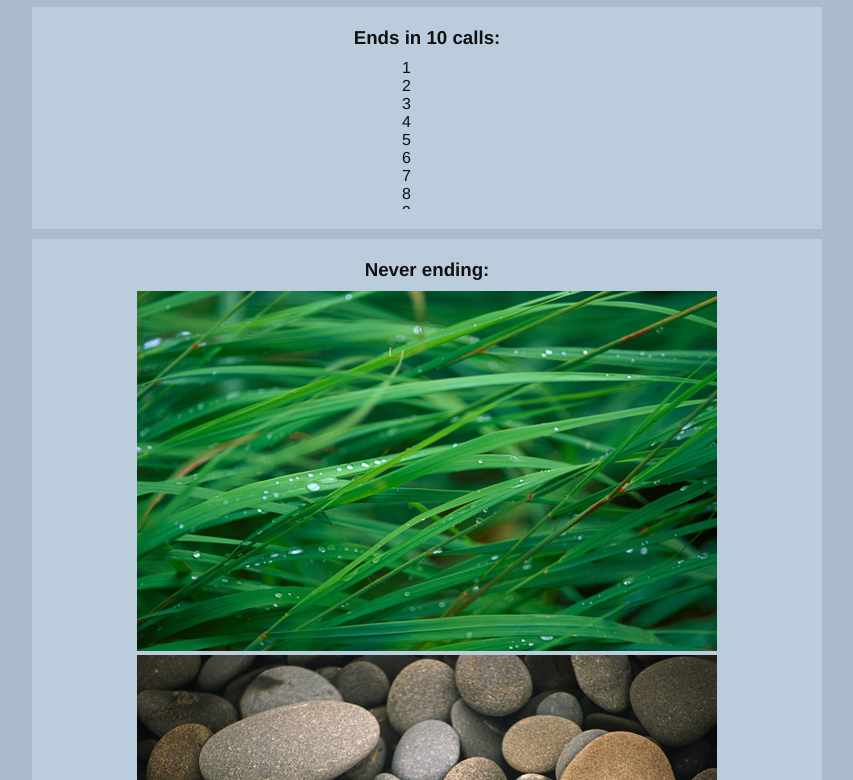
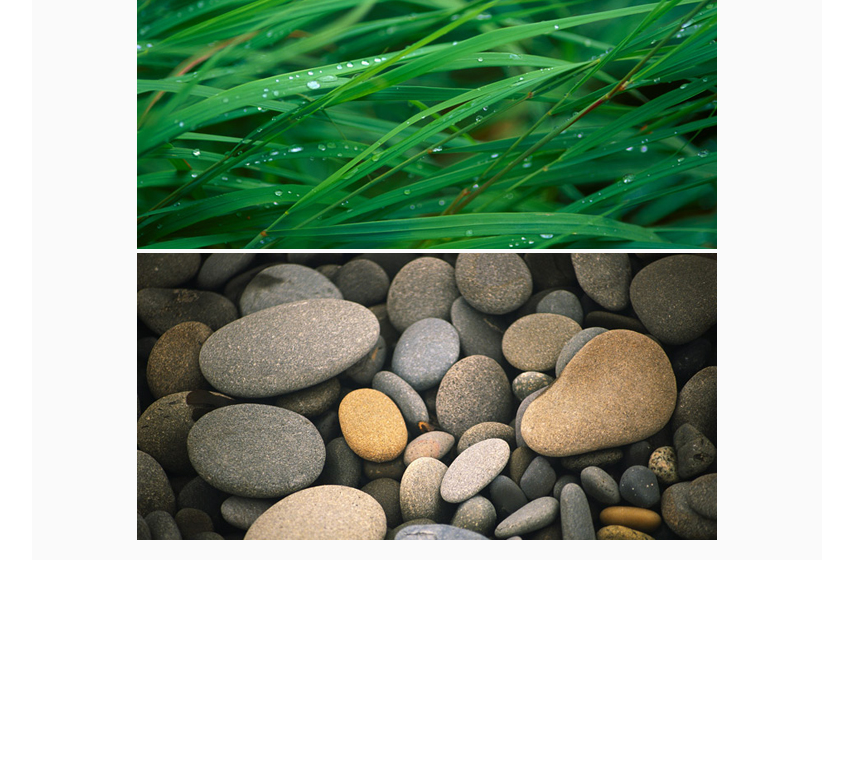
Before and after one commit to stitou-nada/jqeury-plugin, a plain HTML site: page Exemple Utilisation 3 plugins/exmple1/infinite-scroll.html in a window 1280 px wide. Shown: the part 82-862 px from the top of the page, without its empty margins (213-1066 px from the left). After the commit the page ends 800 px from the top, so only its background shows below. Drawn offline with Linux system fonts and the light colour scheme.

Commit message:
exmple 1

```diff
--- a/Exemple Utilisation 3 plugins/Exemple 1 .html
+++ /dev/null
@@ -1,25 +0,0 @@
-
-
-
-
-<div class="container">
-    <article class="post"><img src="jacket.png" alt=""></article>
-    <article class="post"><img src="t-shirt.png" alt=""></article>
-    <article class="post"><img src="T-SHIRT RF celebration.png" alt=""></article>
-    ...
-  </div>
-
-
-<script>
-  $('.container').infiniteScroll({
-    // options
-
-  });
-</script>
-
-
-
-
-	<script src="js/jquery.js"></script>
-	<script src="js/plugins.min.js"></script>
-    <script src="/path/to/infinite-scroll.pkgd.min.js"></script>
--- /dev/null
+++ b/Exemple Utilisation 3 plugins/exmple1/css/style.css
@@ -0,0 +1,10 @@
+
+      * { margin: auto; }
+      body { margin: 20px 0; background: rgb(255, 255, 255); color: #111; font-family: Helvetica, Arial, Verdana, 'Lucida Grande', sans-serif; }
+      h1, h3, p { text-align: center; }
+      div.example { padding: 20px; margin: 10px auto; background: rgb(250, 250, 250); width: 750px; }
+      div.example h3 { margin-bottom: 10px; }
+      ul, ol { padding: 0; }
+      #list { width: 50px; height: 150px; overflow-y: scroll; }
+      #images { width: 600px; height: 550px; overflow-x: hidden; text-align: center; list-style: none; }
+      .endless_scroll_loader { position: fixed; top: 10px; right: 20px; }
--- a/index.html
+++ b/Exemple Utilisation 3 plugins/exmple1/infinite-scroll.html
@@ -4,22 +4,11 @@
 <head>
   <title>Endless Scroll Demo (by Fred Wu)</title>
   <meta http-equiv="Content-type" content="text/html;charset=UTF-8" />
+  <script type="text/javascript" src="js/jquery.min.js"></script>
+  <script type="text/javascript" src="js/jquery.endless-scroll.js"></script>
+  <link rel="stylesheet" href="css/style.css">
+  <script type="text/javascript" charset="utf-8">
 
-    <style type="text/css" media="screen">
-      * { margin: auto; }
-      body { margin: 20px 0; background: #abc; color: #111; font-family: Helvetica, Arial, Verdana, 'Lucida Grande', sans-serif; }
-      h1, h3, p { text-align: center; }
-      div.example { padding: 20px; margin: 10px auto; background: #bcd; width: 750px; }
-      div.example h3 { margin-bottom: 10px; }
-      ul, ol { padding: 0; }
-      #list { width: 50px; height: 150px; overflow-y: scroll; }
-      #images { width: 600px; height: 550px; overflow-x: hidden; text-align: center; list-style: none; }
-      .endless_scroll_loader { position: fixed; top: 10px; right: 20px; }
-    </style>
-
-  <!-- <script type="text/javascript" src="js/jquery.min.js"></script> -->
-  <!-- <script type="text/javascript" src="js/jquery.endless-scroll.js"></script> -->
-  <script type="text/javascript" charset="utf-8">
     $(function() {
       $('#list').endlessScroll({
         pagesToKeep: 10,
@@ -54,36 +43,8 @@
 </head>
 
 <body>
-  <h1>Endless Scroll Demo</h1>
-  <h3>by <a href="http://fredwu.me/">Fred Wu</a></h3>
 
-  <div class="example">
-    <h3>Ends in 10 calls:</h3>
-    <ul id="list">
-      <li>1</li>
-      <li>2</li>
-      <li>3</li>
-      <li>4</li>
-      <li>5</li>
-      <li>6</li>
-      <li>7</li>
-      <li>8</li>
-      <li>9</li>
-      <li>10</li>
-      <li>11</li>
-      <li>12</li>
-      <li>13</li>
-      <li>14</li>
-      <li>15</li>
-      <li>16</li>
-      <li>17</li>
-      <li>18</li>
-      <li>19</li>
-      <li>20</li>
-    </ul>
-  </div>
-
-  <div class="example">
+<div class="example">
     <h3>Never ending:</h3>
     <ul id="images">
       <li><img src="img/grass-blades.jpg" width="580" height="360" alt="Grass Blades" /></li>
@@ -96,11 +57,6 @@
       <li><img src="img/flowing-rock.jpg" width="580" height="360" alt="Grass Blades" /></li>
     </ul>
   </div>
-
-  <div class="example">
-    <p>Copyright &copy; <a href="http://fredwu.me/">Fred Wu</a></p>
-  </div>
-
 </body>
 
 </html>
```
Also changed, not shown: Exemple Utilisation 3 plugins/T-SHIRT RF celebration.png (deleted), Exemple Utilisation 3 plugins/exmple1/img/flowing-rock.jpg (renamed from img/flowing-rock.jpg), Exemple Utilisation 3 plugins/exmple1/img/grass-blades.jpg (renamed from img/grass-blades.jpg), Exemple Utilisation 3 plugins/exmple1/img/lightning.jpg (renamed from img/lightning.jpg), Exemple Utilisation 3 plugins/exmple1/img/lotus.jpg (renamed from img/lotus.jpg), Exemple Utilisation 3 plugins/exmple1/img/mojave.jpg (renamed from img/mojave.jpg), Exemple Utilisation 3 plugins/exmple1/img/pier.jpg (renamed from img/pier.jpg), Exemple Utilisation 3 plugins/exmple1/img/sea-mist.jpg (renamed from img/sea-mist.jpg), Exemple Utilisation 3 plugins/exmple1/img/stones.jpg (renamed from img/stones.jpg), Exemple Utilisation 3 plugins/exmple1/js/jquery.endless-scroll.js (renamed from js/jquery.endless-scroll.js), Exemple Utilisation 3 plugins/exmple1/js/jquery.min.js (renamed from js/jquery.min.js), Exemple Utilisation 3 plugins/jacket.png (deleted), Exemple Utilisation 3 plugins/t-shirt.png (deleted), 2 other files.
